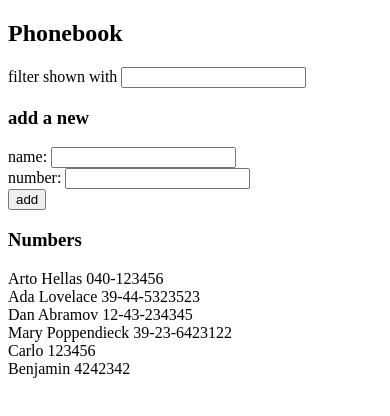
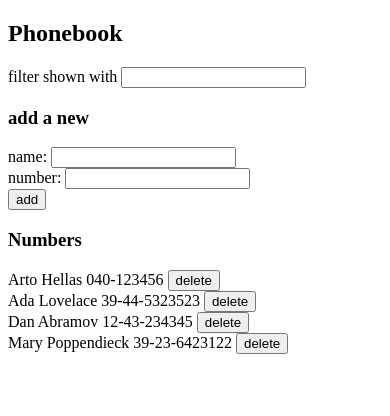
Before and after one commit to benjaminhonorio/fullstackopen-submissions, a React (Create React App) app in the folder part2/phonebook/: page / in a window 390 px wide. Shown: the top 416 px of the page. Built offline with nearby package versions, Linux system fonts and the light colour scheme; data requests are answered from the project's data file.

Commit message:
Phonebook step10 done

```diff
--- a/part2/phonebook/db.json
+++ b/part2/phonebook/db.json
@@ -19,16 +19,6 @@
       "name": "Mary Poppendieck",
       "number": "39-23-6423122",
       "id": 4
-    },
-    {
-      "name": "Carlo",
-      "number": "123456",
-      "id": 5
-    },
-    {
-      "name": "Benjamin",
-      "number": "4242342",
-      "id": 6
     }
   ]
 }
--- a/part2/phonebook/src/App.js
+++ b/part2/phonebook/src/App.js
@@ -29,14 +29,26 @@ const App = () => {
     };
     if (allPeople.filter((person) => person.name === newName).length === 0) {
       personServices.create(newPerson).then((returnedPerson) => {
-        setFilteredPeople(filteredPeople.concat(newPerson));
-        setAllPeople(allPeople.concat(newPerson));
+        setFilteredPeople(filteredPeople.concat(returnedPerson));
+        setAllPeople(allPeople.concat(returnedPerson));
       });
     } else {
       alert(`${newName} is already added to phonebook`);
     }
     setNewName("");
     setNewNumber("");
+  };
+
+  const handleDelete = (id) => {
+    const confirmDelete = window.confirm(
+      "Are you sure you want to delete this person?"
+    );
+    if (confirmDelete) {
+      personServices.deletePerson(id);
+      setFilteredPeople(allPeople.filter((person) => person.id !== id));
+      setAllPeople(allPeople.filter((person) => person.id !== id));
+      setSearchValue("");
+    }
   };
 
   const handleName = (event) => {
@@ -72,7 +84,7 @@ const App = () => {
         newNumber={newNumber}
       />
       <h3>Numbers</h3>
-      <Persons persons={filteredPeople} />
+      <Persons persons={filteredPeople} handleDelete={handleDelete} />
     </div>
   );
 };
--- /dev/null
+++ b/part2/phonebook/src/components/Person.js
@@ -0,0 +1,8 @@
+export default function Person({ person, deletePerson }) {
+  return (
+    <div>
+      {person.name} {person.number}{" "}
+      <button onClick={deletePerson}>delete</button>
+    </div>
+  );
+}
--- a/part2/phonebook/src/components/Persons.js
+++ b/part2/phonebook/src/components/Persons.js
@@ -1,10 +1,14 @@
-const Persons = ({ persons }) => {
+import Person from "./Person";
+
+const Persons = ({ persons, handleDelete }) => {
   return persons.length !== 0 ? (
     persons.map((person) => {
       return (
-        <div key={person.name}>
-          {person.name} {person.number}
-        </div>
+        <Person
+          key={person.id}
+          person={person}
+          deletePerson={() => handleDelete(person.id)}
+        />
       );
     })
   ) : (
--- a/part2/phonebook/src/services/person.js
+++ b/part2/phonebook/src/services/person.js
@@ -12,9 +12,14 @@ const create = (newPerson) => {
   return request.then((response) => response.data);
 };
 
+const deletePerson = (id) => {
+  axios.delete(`${baseUrl}/${id}`);
+};
+
 const personServices = {
   getAll,
   create,
+  deletePerson,
 };
 
 export default personServices;
```
